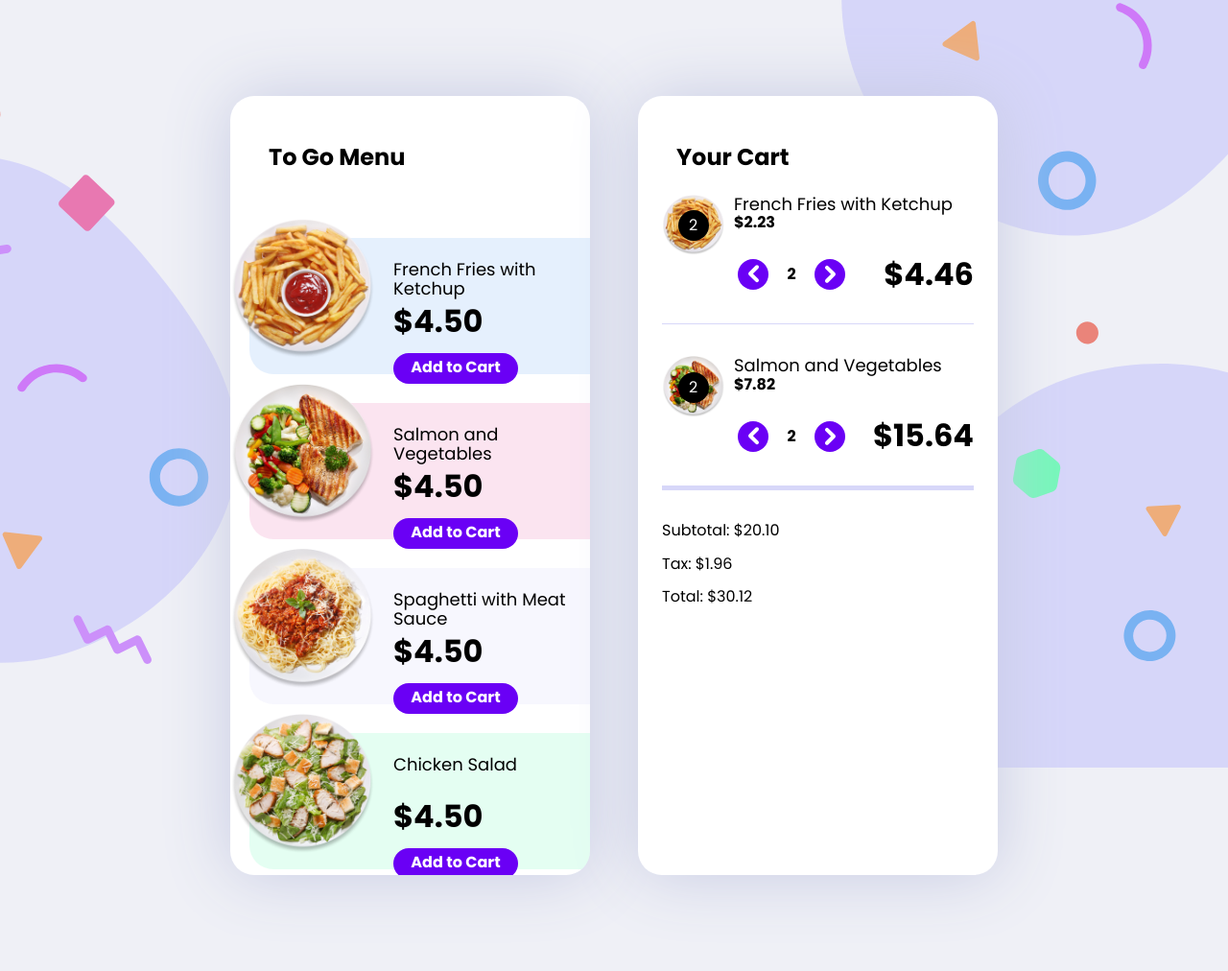
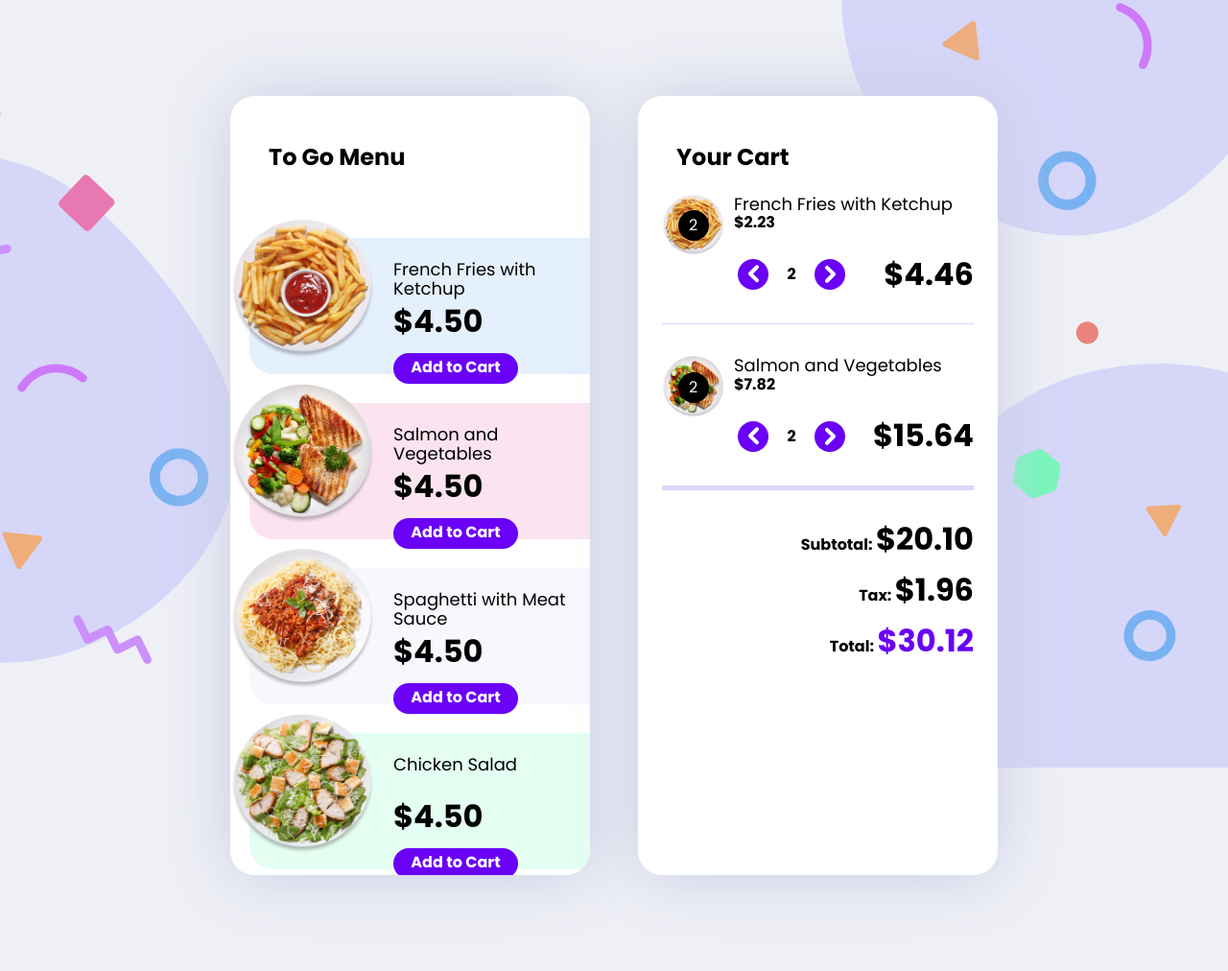
Before and after one commit to ivallee/adventofcss, a website: page 2-ecommerce-cart/STARTER-FILES/index.html in a window 1280 px wide. Shown: the whole page at 96% size. Drawn offline with nearby package versions, Linux system fonts and the light colour scheme.

Commit message:
first styling of subtotals

```diff
--- a/2-ecommerce-cart/STARTER-FILES/index.html
+++ b/2-ecommerce-cart/STARTER-FILES/index.html
@@ -116,13 +116,13 @@
       </ul>
 
       <p class="cart__subtotal">
-        Subtotal: <span class="cart__subtotal-price">$20.10</span>
+        <span class="cart__label">Subtotal:</span> <span class="cart__subtotal-price">$20.10</span>
       </p>
       <p class="cart__tax">
-        Tax: <span class="cart__tax-price">$1.96</span>
+        <span class="cart__label">Tax:</span> <span class="cart__tax-price">$1.96</span>
       </p>
       <p class="cart__total">
-        Total: <span class="cart__total-price">$30.12</span>
+        <span class="cart__label">Total:</span> <span class="cart__total-price">$30.12</span>
       </p>
         <!-- ul -->
           <!-- li (PLI) -->
--- a/2-ecommerce-cart/STARTER-FILES/style.css
+++ b/2-ecommerce-cart/STARTER-FILES/style.css
@@ -238,3 +238,21 @@ img {
   font-weight: 700;
   text-align: end;
 }
+
+.cart__subtotal,
+.cart__tax,
+.cart__total {
+  text-align: right;
+  font-size: 16px;
+  font-weight: 700;
+}
+
+.cart__subtotal-price,
+.cart__tax-price,
+.cart__total-price {
+  font-size: 32px;
+}
+
+.cart__total-price {
+  color: var(--btn-primary);
+}
```
